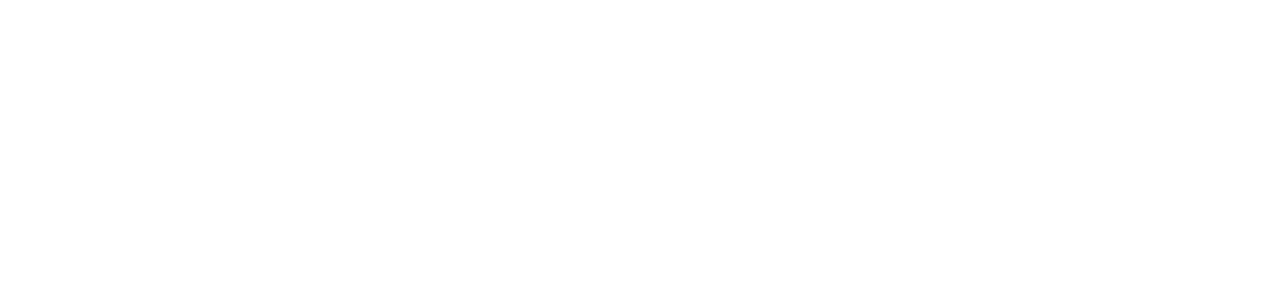
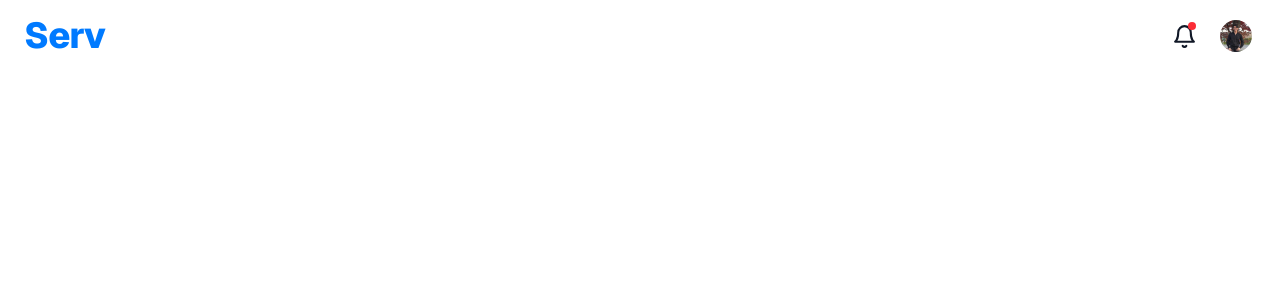
Before and after one commit to Rickson0628/Serv, a Next.js app: page /dashboard/customer in a window 1280 px wide. Shown: the top 300 px of the page. Built offline with nearby package versions, Linux system fonts and the light colour scheme.

Commit message:
feat: add platform header with profile and notification menus

```diff
--- a/src/app/(platform)/dashboard/customer/page.tsx
+++ b/src/app/(platform)/dashboard/customer/page.tsx
@@ -1,9 +1,9 @@
+import Header from "@/components/layout/app/Header";
+
 const CustomerDashboardPage = () => {
   return (
-    <main id="customer-dashboard">
-      <header>
-
-      </header>
+    <main id="customer-dashboard" className="layout-page">
+      <Header />
     </main>
   );
 };
--- a/src/app/globals.css
+++ b/src/app/globals.css
@@ -31,6 +31,12 @@
 }
 
 @layer components {
+
+  /* Page Layout */
+  .layout-page{
+    @apply px-6 py-4;
+  }
+
   /* Typography */
   .text-logo {
     @apply font-extrabold tracking-tight text-primary;
--- a/src/components/layout/app/Header.tsx
+++ b/src/components/layout/app/Header.tsx
@@ -0,0 +1,188 @@
+"use client";
+
+import Button from "@/components/ui/Button";
+import Image from "next/image";
+import Link from "next/link";
+import { useState } from "react";
+import type { ReactNode } from "react";
+
+import {
+  FiBell,
+  FiHelpCircle,
+  FiLogOut,
+  FiMessageSquare,
+  FiSettings,
+} from "react-icons/fi";
+
+interface ProfileLink {
+  icon: ReactNode;
+  name: string;
+  href: string;
+}
+
+const profileLinks: ProfileLink[] = [
+  {
+    icon: (
+      <Image
+        src="/dashboard/icon.jpg"
+        alt=""
+        width={24}
+        height={24}
+        className="h-6 w-6 rounded-full object-cover"
+      />
+    ),
+    name: "Rickson Bozar",
+    href: "/profile",
+  },
+  {
+    icon: <FiSettings size={20} />,
+    name: "Settings",
+    href: "/settings",
+  },
+  {
+    icon: <FiMessageSquare size={20} />,
+    name: "Feedback",
+    href: "/feedback",
+  },
+  {
+    icon: <FiHelpCircle size={20} />,
+    name: "Help",
+    href: "/help",
+  },
+];
+
+const Header = () => {
+  // TODO: Connect notification state to backend
+  const hasNotification = true;
+
+  const [isProfileModalOpen, setIsProfileModalOpen] =
+    useState(false);
+
+  const [
+    isNotificationModalOpen,
+    setIsNotificationModalOpen,
+  ] = useState(false);
+
+  return (
+    <header className="flex w-full items-center justify-between">
+      {/* Logo */}
+      <Link
+        href="/dashboard"
+        className="text-logo text-4xl"
+      >
+        Serv
+      </Link>
+
+      {/* User Actions */}
+      <div className="flex items-center gap-3">
+
+        {/* Notification Container */}
+        <div className="relative">
+          {/* Notification Button */}
+          <Button
+            type="button"
+            aria-label="Notifications"
+            className="relative flex h-10 w-10 items-center justify-center p-0"
+            onClick={() => {
+              setIsNotificationModalOpen(
+                (prev) => !prev
+              );
+
+              setIsProfileModalOpen(false);
+            }}
+          >
+            <FiBell size={25} />
+
+            {/* Notification Indicator */}
+            {hasNotification && (
+              <span className="absolute right-2 top-1.5 h-2 w-2 rounded-full bg-red-500" />
+            )}
+          </Button>
+
+          {/* Notification Dropdown */}
+          {isNotificationModalOpen && (
+            <div className="absolute right-0 top-full z-50 mt-2 min-w-64 rounded-xl border border-gray-100 bg-white p-5 shadow-md">
+              <p className="text-sm">
+                Your service has been marked as complete.
+              </p>
+            </div>
+          )}
+        </div>
+
+        {/* Profile Container */}
+        <div className="relative">
+          {/* Profile Button */}
+          <button
+            type="button"
+            aria-label="Open profile menu"
+            className="flex h-10 w-10 items-center justify-center p-0"
+            onClick={() => {
+              setIsProfileModalOpen(
+                (prev) => !prev
+              );
+
+              setIsNotificationModalOpen(false);
+            }}
+          >
+            {/* TODO: Connect actual user photo from backend */}
+            <Image
+              src="/dashboard/icon.jpg"
+              alt="User profile"
+              width={32}
+              height={32}
+              className="h-8 w-8 rounded-full object-cover"
+            />
+          </button>
+
+          {/* Profile Dropdown */}
+          {isProfileModalOpen && (
+            <div className="absolute right-0 top-full z-50 mt-2 min-w-52 rounded-xl border border-gray-100 bg-white p-3 shadow-md">
+
+              {/* Profile Links */}
+              <div className="divide-y divide-gray-100">
+                {profileLinks.map((profile) => (
+                  <Link
+                    key={profile.name}
+                    href={profile.href}
+                    className="flex items-center gap-3 px-3 py-3 text-sm transition-colors hover:text-primary"
+                    onClick={() =>
+                      setIsProfileModalOpen(false)
+                    }
+                  >
+                    {/* Icon */}
+                    <span className="flex h-6 w-6 shrink-0 items-center justify-center">
+                      {profile.icon}
+                    </span>
+
+                    {/* Link Name */}
+                    <span>{profile.name}</span>
+                  </Link>
+                ))}
+              </div>
+
+              {/* Logout */}
+              <div className="border-t border-gray-100 pt-2">
+                <Button
+                  type="button"
+                  className="flex w-full items-center gap-3 rounded-md px-3 py-3 text-left text-sm transition-colors hover:bg-gray-50 hover:text-primary"
+                  onClick={() => {
+                    // TODO: Connect logout functionality
+                    console.log("Logout");
+                  }}
+                >
+                  <span className="flex h-6 w-6 shrink-0 items-center justify-center">
+                    <FiLogOut size={20} />
+                  </span>
+
+                  <span>Logout</span>
+                </Button>
+              </div>
+            </div>
+          )}
+        </div>
+      </div>
+    </header>
+  );
+};
+
+export default Header;
```
Also changed, not shown: public/dashboard/icon.jpg (added).
